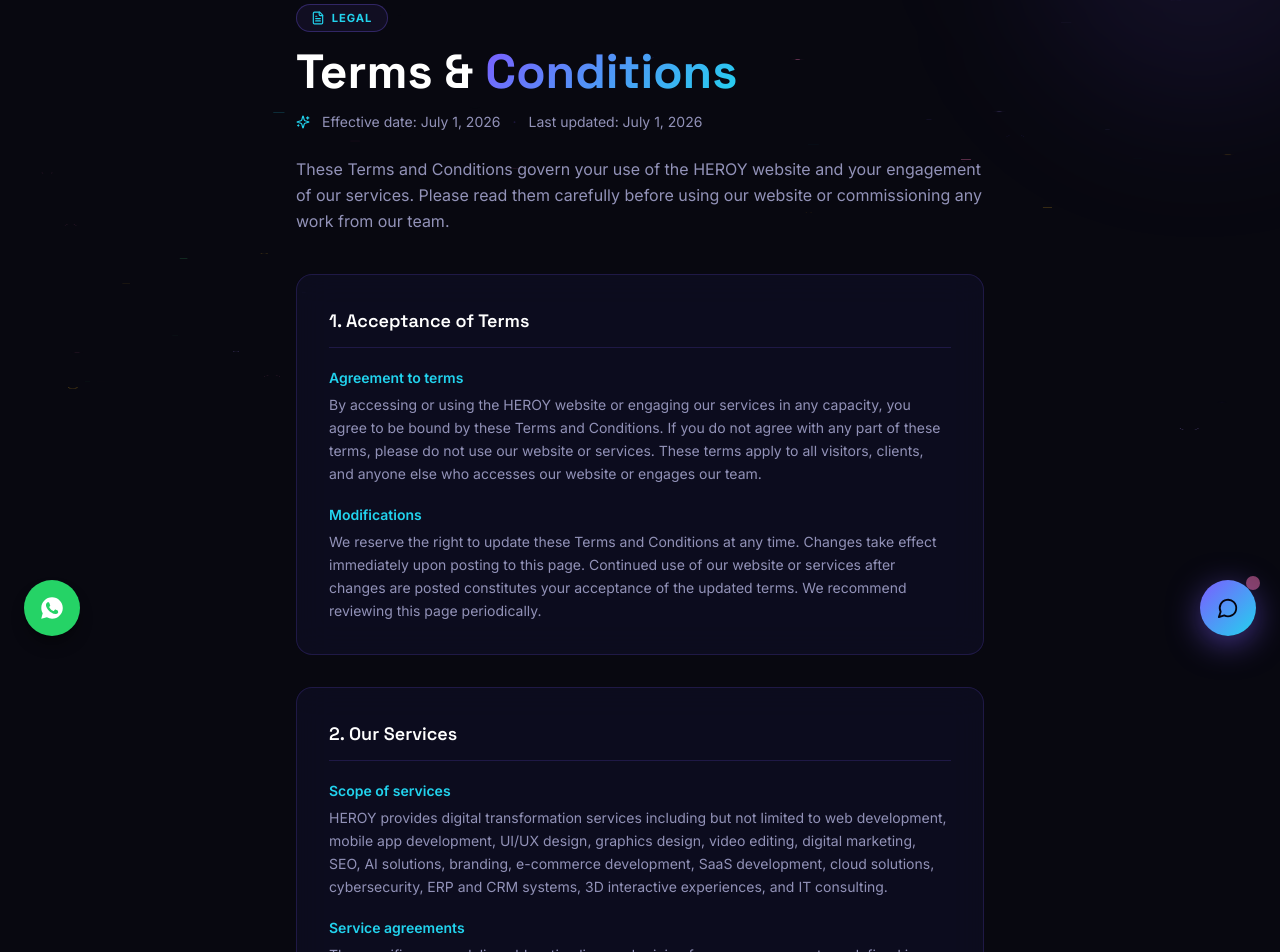
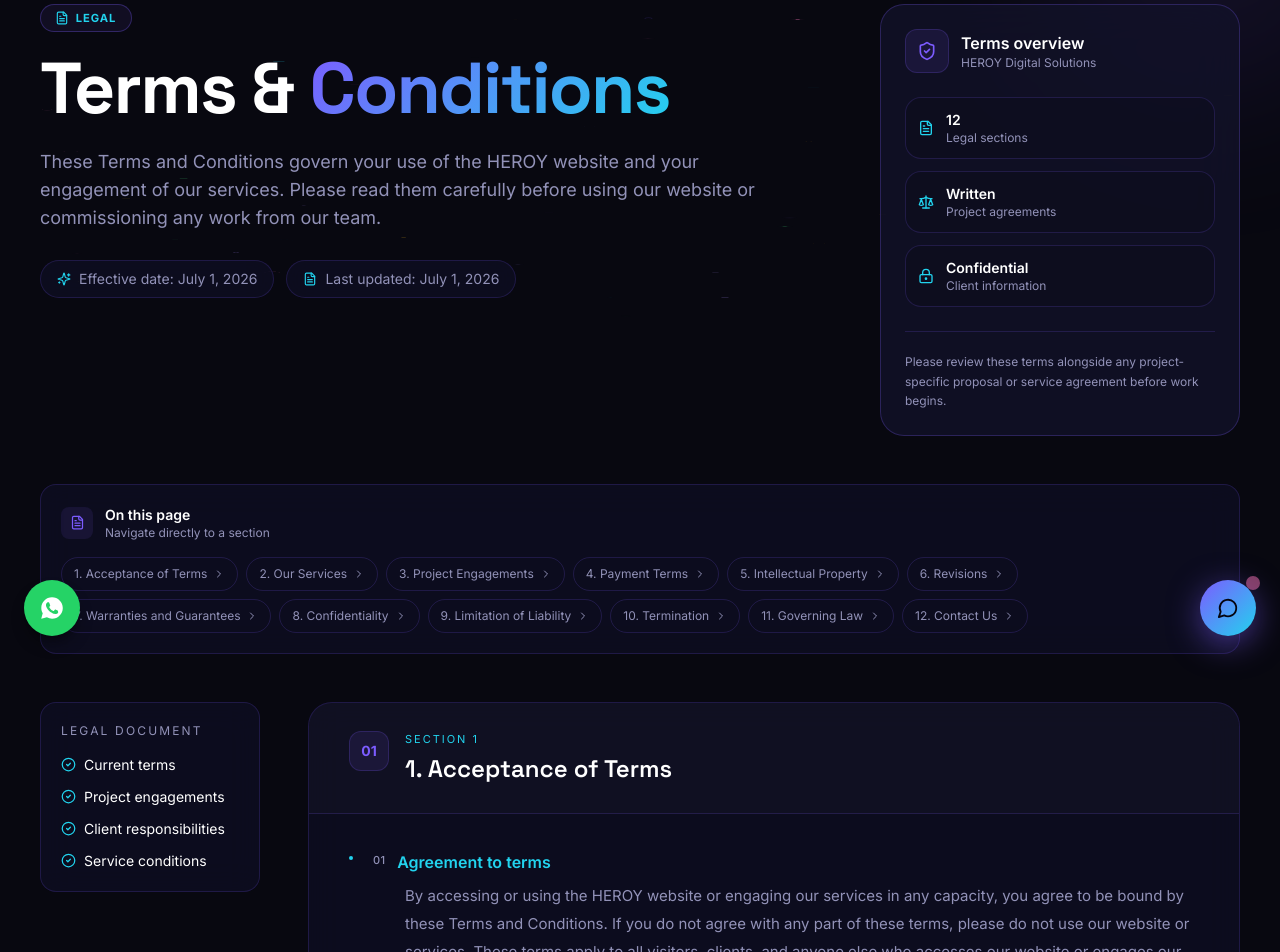
Before and after one commit to Yetemare-Yibeltal/HEROY-Digital-marketing-Website, a Next.js app in the folder frontend/: page /terms in a window 1280 px wide. Shown: the part 140-1092 px from the top of the page. Built offline with nearby package versions, Linux system fonts and the light colour scheme.

Commit message:
enhance terms and conditions page UI

```diff
--- a/frontend/src/app/terms/TermsPageClient.tsx
+++ b/frontend/src/app/terms/TermsPageClient.tsx
@@ -2,7 +2,16 @@
 
 import { motion } from "framer-motion";
 import Link from "next/link";
-import { ArrowRight, FileText, Sparkles } from "lucide-react";
+import {
+  ArrowRight,
+  CheckCircle2,
+  ChevronRight,
+  FileText,
+  LockKeyhole,
+  Scale,
+  ShieldCheck,
+  Sparkles,
+} from "lucide-react";
 
 const sections = [
   {
@@ -189,100 +198,321 @@ const sections = [
 
 export default function TermsPageClient() {
   return (
-    <div className="relative overflow-hidden">
+    <div className="relative min-h-screen overflow-hidden">
       <div className="glow-orb w-80 h-80 bg-primary/10 -top-20 -right-20" />
-      <div className="glow-orb w-64 h-64 bg-accent/8 bottom-0 -left-20" style={{ animationDelay: "4s" }} />
+      <div
+        className="glow-orb w-72 h-72 bg-accent/8 bottom-20 -left-24"
+        style={{ animationDelay: "4s" }}
+      />
 
-      <section className="section pt-36 pb-10 relative">
-        <div className="container-px mx-auto max-w-3xl">
+      {/* Hero */}
+      <section className="section pt-32 sm:pt-36 pb-12 relative">
+        <div className="container-px mx-auto max-w-[1400px]">
+          <div className="grid lg:grid-cols-[minmax(0,1fr)_360px] gap-10 lg:gap-16 items-start">
             <motion.div
-            initial={{ opacity: 0, y: 20 }}
+              initial={{ opacity: 0, y: 24 }}
               animate={{ opacity: 1, y: 0 }}
-            transition={{ duration: 0.5 }}
+              transition={{ duration: 0.6 }}
             >
-            <span className="badge mb-4">
-              <FileText size={14} /> Legal
+              <span className="badge mb-5">
+                <FileText size={14} />
+                Legal
               </span>
-          </motion.div>
 
-          <motion.div
-            initial={{ opacity: 0, y: 30 }}
-            animate={{ opacity: 1, y: 0 }}
-            transition={{ duration: 0.6, delay: 0.1 }}
-          >
-            <h1 className="font-display font-bold text-3xl sm:text-4xl lg:text-5xl leading-tight mb-4 text-white">
+              <h1 className="font-display font-bold text-4xl sm:text-5xl lg:text-6xl xl:text-7xl leading-[1.02] tracking-tight text-white max-w-4xl">
                 Terms &amp;{" "}
                 <span className="text-gradient">Conditions</span>
               </h1>
-            <div className="flex items-center gap-3 text-sm text-muted mb-6">
-              <Sparkles size={14} className="text-accent" />
-              <span>Effective date: July 1, 2026</span>
-              <span className="text-border">·</span>
-              <span>Last updated: July 1, 2026</span>
-            </div>
-            <p className="text-muted leading-relaxed">
+
+              <p className="text-muted text-base sm:text-lg leading-relaxed max-w-3xl mt-6">
                 These Terms and Conditions govern your use of the HEROY
                 website and your engagement of our services. Please read
                 them carefully before using our website or commissioning
                 any work from our team.
               </p>
+
+              <div className="flex flex-wrap items-center gap-3 mt-7 text-sm text-muted">
+                <div className="inline-flex items-center gap-2 glass rounded-full px-4 py-2">
+                  <Sparkles size={14} className="text-accent" />
+                  <span>Effective date: July 1, 2026</span>
+                </div>
+
+                <div className="inline-flex items-center gap-2 glass rounded-full px-4 py-2">
+                  <FileText size={14} className="text-accent" />
+                  <span>Last updated: July 1, 2026</span>
+                </div>
+              </div>
+            </motion.div>
+
+            {/* Document overview */}
+            <motion.aside
+              initial={{ opacity: 0, x: 24 }}
+              animate={{ opacity: 1, x: 0 }}
+              transition={{ duration: 0.6, delay: 0.15 }}
+              className="glass-strong rounded-3xl p-6 lg:sticky lg:top-28"
+            >
+              <div className="flex items-center gap-3 mb-6">
+                <div className="w-11 h-11 rounded-xl bg-primary/10 border border-primary/20 flex items-center justify-center">
+                  <ShieldCheck size={20} className="text-primary" />
+                </div>
+
+                <div>
+                  <p className="text-white font-semibold">
+                    Terms overview
+                  </p>
+                  <p className="text-xs text-muted">
+                    HEROY Digital Solutions
+                  </p>
+                </div>
+              </div>
+
+              <div className="space-y-3">
+                {[
+                  {
+                    icon: FileText,
+                    label: "12",
+                    text: "Legal sections",
+                  },
+                  {
+                    icon: Scale,
+                    label: "Written",
+                    text: "Project agreements",
+                  },
+                  {
+                    icon: LockKeyhole,
+                    label: "Confidential",
+                    text: "Client information",
+                  },
+                ].map((item) => {
+                  const Icon = item.icon;
+
+                  return (
+                    <div
+                      key={item.text}
+                      className="flex items-center gap-3 rounded-2xl border border-border bg-background/20 p-3"
+                    >
+                      <Icon size={16} className="text-accent shrink-0" />
+
+                      <div className="min-w-0">
+                        <p className="text-sm font-semibold text-white">
+                          {item.label}
+                        </p>
+                        <p className="text-xs text-muted">{item.text}</p>
+                      </div>
+                    </div>
+                  );
+                })}
+              </div>
+
+              <div className="mt-6 pt-5 border-t border-border">
+                <p className="text-xs text-muted leading-relaxed">
+                  Please review these terms alongside any project-specific
+                  proposal or service agreement before work begins.
+                </p>
+              </div>
+            </motion.aside>
+          </div>
+        </div>
+      </section>
+
+      {/* Section navigation */}
+      <section className="relative pb-8">
+        <div className="container-px mx-auto max-w-[1400px]">
+          <motion.div
+            initial={{ opacity: 0, y: 15 }}
+            animate={{ opacity: 1, y: 0 }}
+            transition={{ duration: 0.5, delay: 0.25 }}
+            className="glass rounded-2xl p-4 sm:p-5"
+          >
+            <div className="flex items-center gap-3 mb-4">
+              <div className="w-8 h-8 rounded-lg bg-primary/10 flex items-center justify-center">
+                <FileText size={15} className="text-primary" />
+              </div>
+
+              <div>
+                <p className="text-sm font-semibold text-white">
+                  On this page
+                </p>
+                <p className="text-xs text-muted">
+                  Navigate directly to a section
+                </p>
+              </div>
+            </div>
+
+            <div className="flex flex-wrap gap-2">
+              {sections.map((section) => {
+                const sectionId = `terms-section-${section.title
+                  .split(".")[0]
+                  .trim()}`;
+
+                return (
+                  <a
+                    key={section.title}
+                    href={`#${sectionId}`}
+                    className="inline-flex items-center gap-1.5 rounded-full border border-border px-3 py-2 text-xs text-muted hover:text-white hover:border-primary/40 hover:bg-primary/5 transition-colors"
+                  >
+                    {section.title}
+                    <ChevronRight size={12} />
+                  </a>
+                );
+              })}
+            </div>
           </motion.div>
         </div>
       </section>
 
-      <section className="section pt-0 relative">
-        <div className="container-px mx-auto max-w-3xl">
-          <div className="flex flex-col gap-8 mb-16">
-            {sections.map((section, i) => (
-              <motion.div
+      {/* Terms content */}
+      <section className="section pt-4 relative">
+        <div className="container-px mx-auto max-w-[1400px]">
+          <div className="grid lg:grid-cols-[220px_minmax(0,1fr)] gap-8 lg:gap-12">
+            {/* Desktop document marker */}
+            <div className="hidden lg:block">
+              <div className="sticky top-28 glass rounded-2xl p-5">
+                <p className="text-xs uppercase tracking-[0.18em] text-muted mb-4">
+                  Legal document
+                </p>
+
+                <div className="space-y-3">
+                  <div className="flex items-center gap-2 text-sm text-white">
+                    <CheckCircle2 size={15} className="text-accent" />
+                    <span>Current terms</span>
+                  </div>
+
+                  <div className="flex items-center gap-2 text-sm text-white">
+                    <CheckCircle2 size={15} className="text-accent" />
+                    <span>Project engagements</span>
+                  </div>
+
+                  <div className="flex items-center gap-2 text-sm text-white">
+                    <CheckCircle2 size={15} className="text-accent" />
+                    <span>Client responsibilities</span>
+                  </div>
+
+                  <div className="flex items-center gap-2 text-sm text-white">
+                    <CheckCircle2 size={15} className="text-accent" />
+                    <span>Service conditions</span>
+                  </div>
+                </div>
+              </div>
+            </div>
+
+            <div className="flex flex-col gap-7">
+              {sections.map((section, i) => {
+                const sectionId = `terms-section-${section.title
+                  .split(".")[0]
+                  .trim()}`;
+
+                return (
+                  <motion.article
                     key={section.title}
-                initial={{ opacity: 0, y: 30 }}
+                    id={sectionId}
+                    initial={{ opacity: 0, y: 28 }}
                     whileInView={{ opacity: 1, y: 0 }}
-                viewport={{ once: true, margin: "-60px" }}
-                transition={{ duration: 0.5, delay: (i % 4) * 0.05 }}
-                className="glass rounded-2xl p-6 sm:p-8"
+                    viewport={{
+                      once: true,
+                      margin: "-60px",
+                    }}
+                    transition={{
+                      duration: 0.5,
+                      delay: (i % 3) * 0.04,
+                    }}
+                    className="glass rounded-3xl overflow-hidden scroll-mt-28"
                   >
-                <h2 className="font-display font-semibold text-lg text-white mb-5 pb-3 border-b border-border">
+                    <div className="px-6 sm:px-8 lg:px-10 py-6 sm:py-7 border-b border-border bg-white/[0.015]">
+                      <div className="flex items-start gap-4">
+                        <div className="hidden sm:flex shrink-0 w-10 h-10 rounded-xl bg-primary/10 border border-primary/20 items-center justify-center">
+                          <span className="text-sm font-bold text-primary">
+                            {String(i + 1).padStart(2, "0")}
+                          </span>
+                        </div>
+
+                        <div className="min-w-0">
+                          <p className="text-[11px] uppercase tracking-[0.18em] text-accent mb-1.5">
+                            Section {i + 1}
+                          </p>
+
+                          <h2 className="font-display font-semibold text-xl sm:text-2xl text-white leading-tight">
                             {section.title}
                           </h2>
-                <div className="flex flex-col gap-5">
-                  {section.content.map((item) => (
-                    <div key={item.subtitle}>
-                      <h3 className="text-sm font-semibold text-accent mb-1.5">
+                        </div>
+                      </div>
+                    </div>
+
+                    <div className="px-6 sm:px-8 lg:px-10 py-7 sm:py-9">
+                      <div className="flex flex-col gap-8">
+                        {section.content.map((item, itemIndex) => (
+                          <div
+                            key={item.subtitle}
+                            className="relative pl-5 sm:pl-6"
+                          >
+                            <div className="absolute left-0 top-1.5 w-1 h-1 rounded-full bg-accent" />
+
+                            <div className="flex items-start gap-3 mb-2">
+                              <span className="text-[11px] font-medium text-muted tracking-wide pt-0.5">
+                                {String(itemIndex + 1).padStart(2, "0")}
+                              </span>
+
+                              <h3 className="text-sm sm:text-base font-semibold text-accent">
                                 {item.subtitle}
                               </h3>
-                      <p className="text-sm text-muted leading-relaxed">
+                            </div>
+
+                            <p className="text-sm sm:text-[15px] text-muted leading-7 pl-8">
                               {item.text}
                             </p>
                           </div>
                         ))}
                       </div>
-              </motion.div>
-            ))}
                     </div>
+                  </motion.article>
+                );
+              })}
+            </div>
+          </div>
+        </div>
+      </section>
 
+      {/* Final CTA */}
+      <section className="section pt-4 pb-20 relative">
+        <div className="container-px mx-auto max-w-[1000px]">
           <motion.div
-            initial={{ opacity: 0, scale: 0.96 }}
+            initial={{ opacity: 0, scale: 0.97 }}
             whileInView={{ opacity: 1, scale: 1 }}
             viewport={{ once: true }}
             transition={{ duration: 0.7 }}
-            className="glass-strong rounded-3xl p-8 text-center relative overflow-hidden"
+            className="glass-strong rounded-[2rem] p-7 sm:p-10 lg:p-12 text-center relative overflow-hidden"
           >
-            <div className="glow-orb w-48 h-48 bg-primary/20 -top-10 -left-10" />
+            <div className="glow-orb w-56 h-56 bg-primary/20 -top-20 -left-20" />
+            <div
+              className="glow-orb w-48 h-48 bg-accent/10 -bottom-24 -right-20"
+              style={{ animationDelay: "3s" }}
+            />
+
             <div className="relative">
-              <h2 className="font-display font-bold text-xl sm:text-2xl text-white mb-3">
+              <div className="mx-auto mb-5 w-12 h-12 rounded-2xl bg-primary/10 border border-primary/20 flex items-center justify-center">
+                <FileText size={21} className="text-primary" />
+              </div>
+
+              <p className="text-xs uppercase tracking-[0.2em] text-accent mb-3">
+                Need clarification?
+              </p>
+
+              <h2 className="font-display font-bold text-2xl sm:text-3xl lg:text-4xl text-white mb-4">
                 Questions about our{" "}
                 <span className="text-gradient">terms?</span>
               </h2>
-              <p className="text-muted text-sm max-w-md mx-auto mb-6">
+
+              <p className="text-muted text-sm sm:text-base leading-relaxed max-w-xl mx-auto mb-7">
                 We are happy to clarify anything before you engage our
                 services. Reach out and we will respond personally.
               </p>
+
               <div className="flex flex-wrap justify-center gap-3">
                 <Link href="/contact" className="btn-primary">
                   Contact Us
                   <ArrowRight size={16} />
                 </Link>
+
                 <Link href="/privacy-policy" className="btn-outline">
                   Privacy Policy
                   <ArrowRight size={16} />
```
Lines whose indentation alone changed are shown as unchanged.
